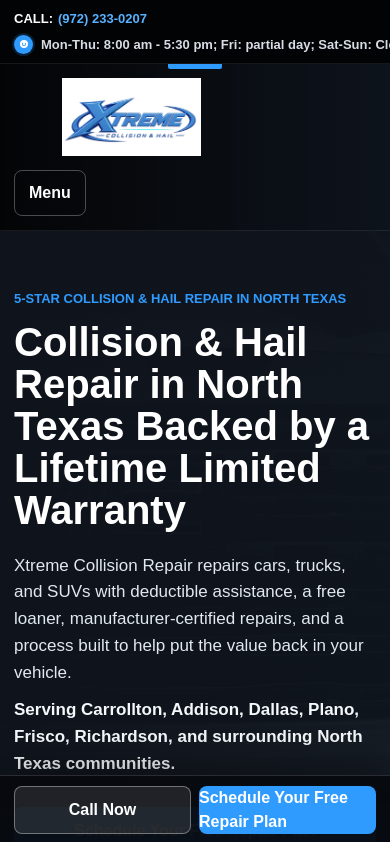
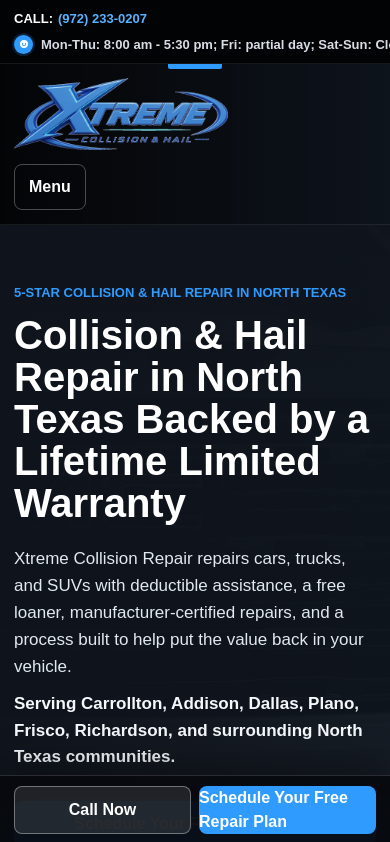
Before and after one commit to Clay7002/xtreme-site, a Next.js app: page / in a window 390 px wide. Shown: the top 842 px of the page. Built offline with nearby package versions, Linux system fonts and the light colour scheme.

Commit message:
Fix logo asset and header sizing

```diff
--- a/app/components.tsx
+++ b/app/components.tsx
@@ -138,7 +138,7 @@
         <Link className="brand" href="/" aria-label="Xtreme Collision Repair home">
           <Image
             className="brand-logo"
-            src="/brand/xtreme-logo.jpg"
+            src="/brand/xtreme-logo.png"
             alt="Xtreme Collision & Hail"
             width={768}
             height={250}
@@ -217,7 +217,7 @@
           <Link className="brand footer-brand" href="/">
             <Image
               className="brand-logo"
-              src="/brand/xtreme-logo.jpg"
+              src="/brand/xtreme-logo.png"
               alt="Xtreme Collision & Hail"
               width={768}
               height={250}
--- a/app/globals.css
+++ b/app/globals.css
@@ -237,8 +237,8 @@
 }
 
 .site-header .brand-logo {
-  width: clamp(250px, 20vw, 340px);
-  max-height: 96px;
+  width: clamp(210px, 18vw, 290px);
+  max-height: 88px;
   border-radius: 0;
 }
 
@@ -2067,7 +2067,7 @@
 }
 
 .footer-brand .brand-logo {
-  width: 218px;
+  width: 192px;
 }
 
 .footer-map-row {
@@ -2203,8 +2203,8 @@
   }
 
   .site-header .brand-logo {
-    width: 235px;
-    max-height: 78px;
+    width: 214px;
+    max-height: 72px;
   }
 
   .brand-copy {
```
Also changed, not shown: public/brand/xtreme-logo.png (added).
